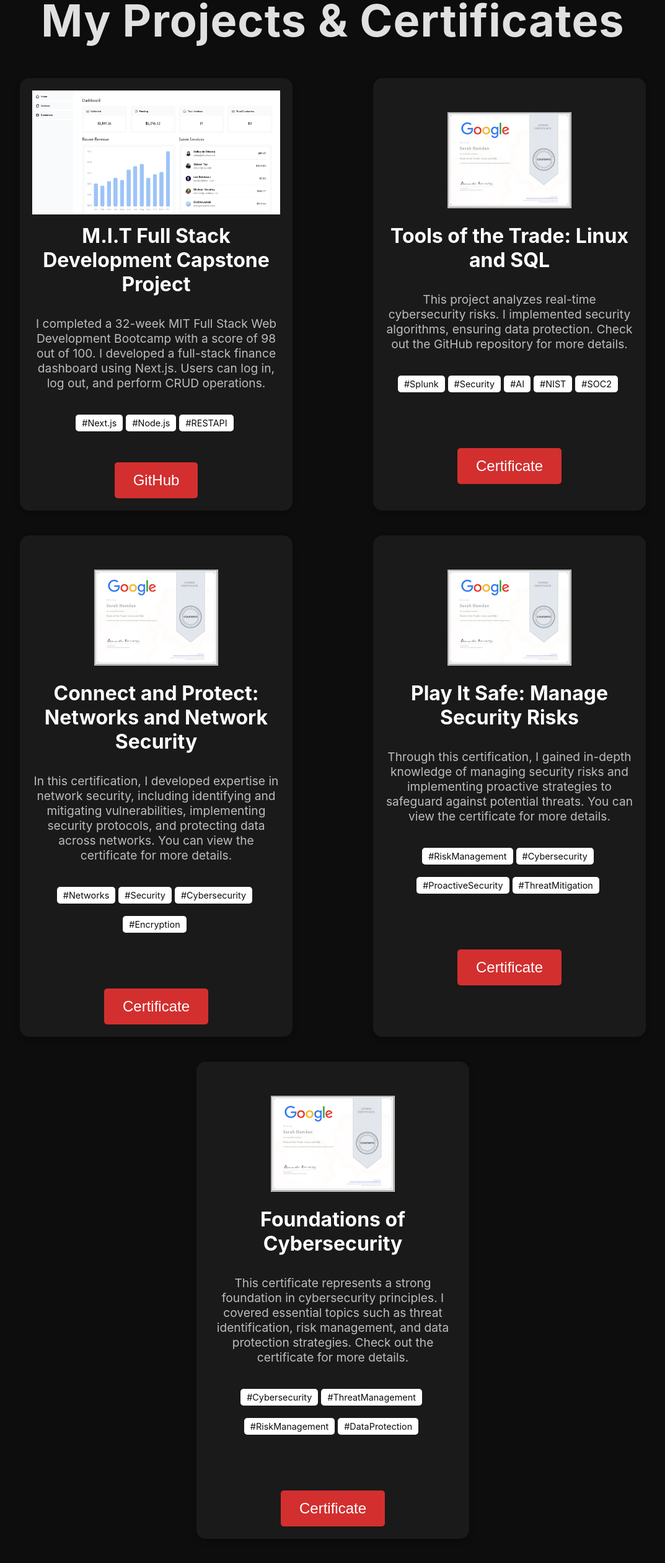
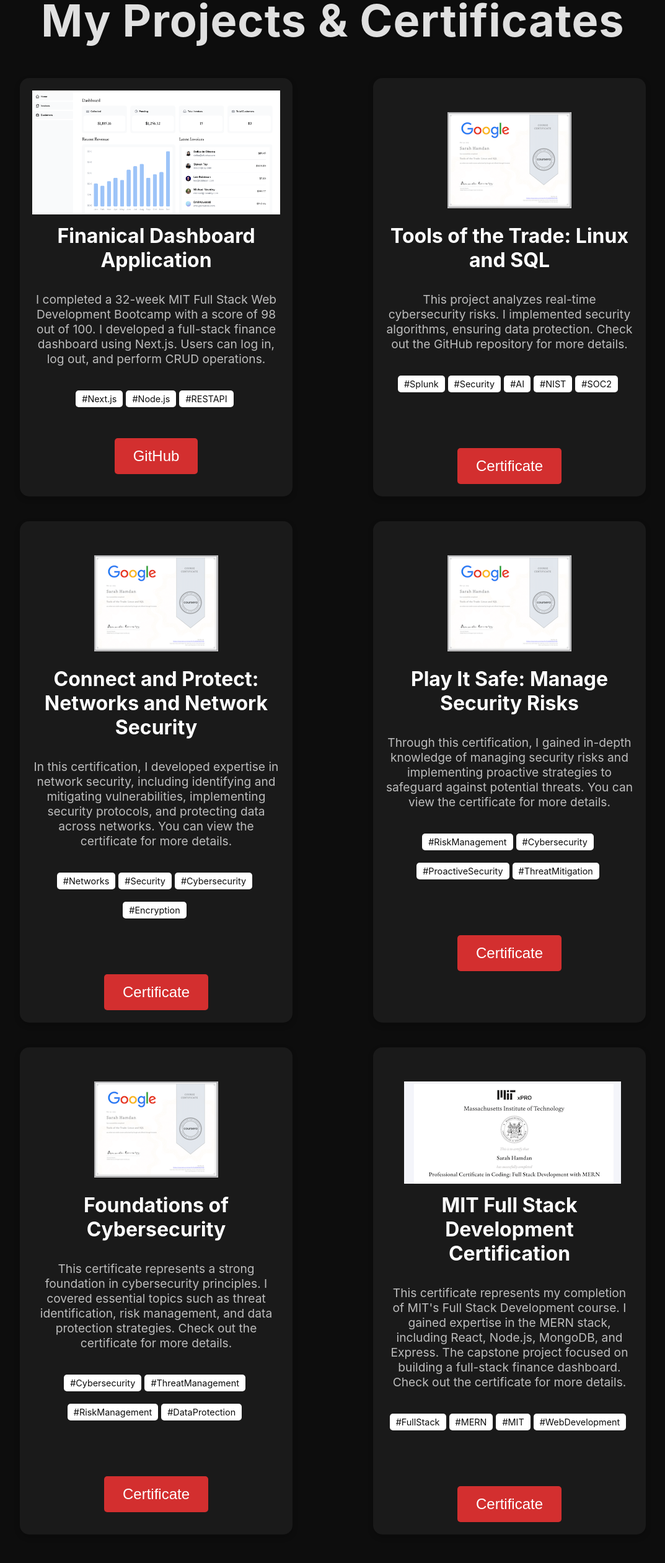
Before and after one commit to Sarahhamdan23/Cafecode, a React (Create React App) app: page / in a window 1280 px wide. Shown: the part 2859-5381 px from the top of the page at 62% size, without its empty margins (103-1176 px from the left). Built offline with nearby package versions, Linux system fonts and the light colour scheme.

Commit message:
added MITCertificate

```diff
--- a/src/Views/Projects.js
+++ b/src/Views/Projects.js
@@ -3,6 +3,8 @@
 //import ProjectImage1 from '../assets/images/project1.png'; // Your project images
 import MyProject from '../assets/images/MyProject.png';
 import CybersecurityCertif from '../assets/images/CybersecurityCertif.png';
+import MITCertif from '../assets/images/MITCertif.png'; // Adjust the path if necessary
+
 
 const Projects = () => {
   return (
@@ -15,7 +17,7 @@
           <div className="project-image-container">
             <img src={MyProject} alt="Project 1" className="project-image" />
           </div>
-          <h3 className="project-title">M.I.T Full Stack Development Capstone Project</h3>
+          <h3 className="project-title">Finanical Dashboard Application</h3>
           <p className="project-description">
             I completed a 32-week MIT Full Stack Web Development Bootcamp with a score of 98 out of 100.
             I developed a full-stack finance dashboard using Next.js. Users can log in, log out, and perform CRUD operations.
@@ -23,9 +25,9 @@
           <div className="project-tags">
             <span>#Next.js</span><span>#Node.js</span><span>#RESTAPI</span>
           </div>
-          <button className="github-btn" onClick={() => window.open('https://github.com/sarahhamdan23', '_blank')}>
-   GitHub
-</button>
+          <button className="github-btn" onClick={() => window.open('https:/github.com/Sarahhamdan23/nextjs-dashboard.', '_blank')}>
+            GitHub
+            </button>
 
         </div>
 
@@ -120,6 +122,25 @@
   </button>
 </div>
 
+<div className="project-card">
+  <div className="project-image-container">
+    <img src={MITCertif} alt="MIT Full Stack Development Certificate" className="CybersecurityCertif" />
+  </div>
+  <h3 className="project-title">MIT Full Stack Development Certification</h3>
+  <p className="project-description">
+    This certificate represents my completion of MIT's Full Stack Development course. I gained expertise in the MERN stack, including React, Node.js, MongoDB, and Express. The capstone project focused on building a full-stack finance dashboard.
+    Check out the certificate for more details.
+  </p>
+
+  <div className="project-tags">
+    <span>#FullStack</span><span>#MERN</span><span>#MIT</span><span>#WebDevelopment</span>
+  </div>
+
+  <button className="certificate-btn" onClick={() => window.open('https://certificates.emeritus.org/0ccc9bd0-8893-4215-9d65-c9a1092b992a#gs.gn63ns', '_blank')}>
+    Certificate
+  </button>
+</div>
+
 
 
 
```
Also changed, not shown: src/assets/images/MITCertif.png (added).
